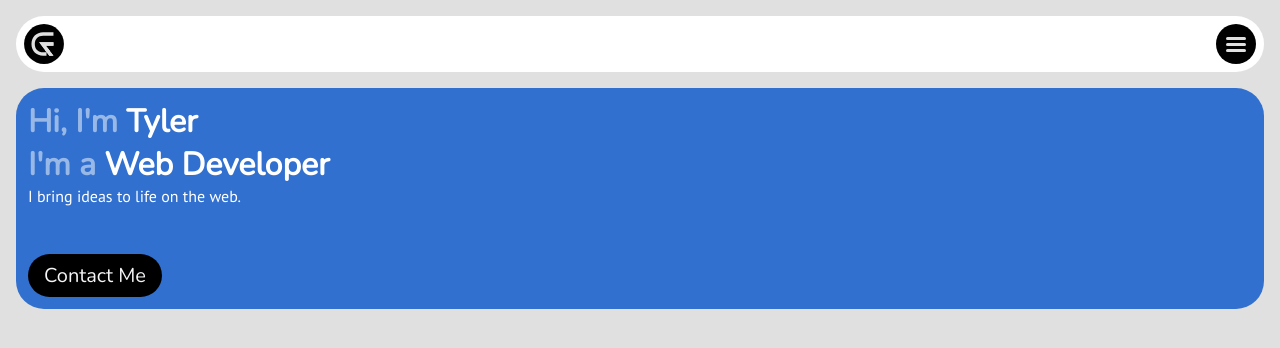
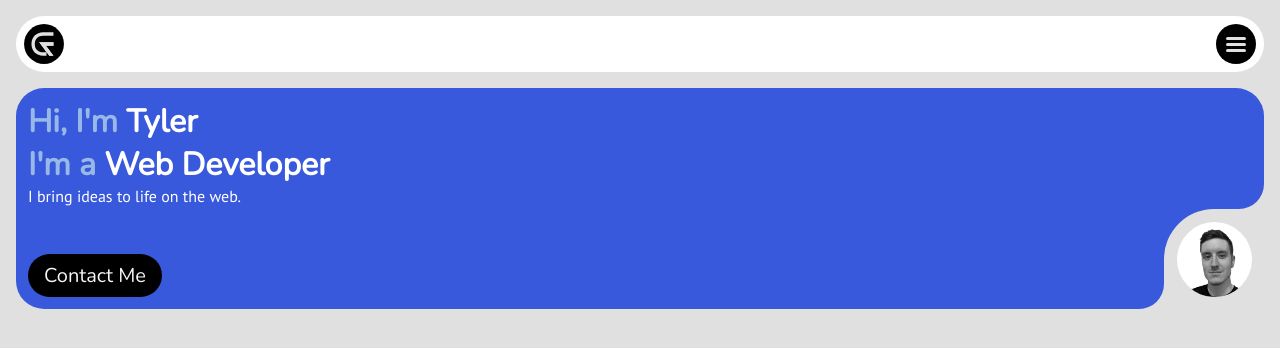
Before and after one commit to GarnerCode/garnercode-v3, a Nuxt app: page / in a window 1280 px wide. Shown: the top 348 px of the page. Built offline with nearby package versions, Linux system fonts and the light colour scheme.

Commit message:
Styling landing component

```diff
--- a/components/Landing.vue
+++ b/components/Landing.vue
@@ -6,18 +6,25 @@
             <p>I bring ideas to life on the web.</p>
         </div>
         <button class="button button-primary">Contact Me</button>
+        <div class="headshot-border headshot-border-top"></div>
+        <div class="headshot-border headshot-border-left"></div>
+        <div class="headshot-container">
+            <img src="images/headshot.webp" alt="Tyler Garner headshot">
+        </div>
     </section>
 </template>
 
 <style lang="scss">
     @media screen and (min-width: 0px) {
         #landing {
-            background-color: #3170cf;
+            background-color: #3959DC;
             padding: 0.75rem;
             margin: 1rem;
             display: flex;
             flex-direction: column;
+            justify-content: space-between;
             gap: 3rem;
+            position: relative;
             h1 {
                 color: #98B8E7;
                 .highlight {
@@ -27,6 +34,39 @@
             p {
                 color: white;
             }
+            .headshot-container {
+                width: 100px;
+                height: 100px;
+                background-color: var(--color-background);
+                display: flex;
+                flex-direction: column;
+                justify-content: center;
+                align-items: center;
+                position: absolute;
+                bottom: 0;
+                right: 0;
+                border-top-left-radius: 50px;
+            }
+            .headshot-border {
+                position: absolute;
+                width: 25px;
+                height: 25px;
+                border-bottom-right-radius: 28px;
+                box-shadow: 10px 10px 0 10px var(--color-background);
+                background-color: #3959DC;
+            }
+            .headshot-border-top {
+                bottom: 100px;
+                right: 0;
+            }
+            .headshot-border-left {
+                bottom: 0;
+                right: 100px;
+            }
+            img {
+                width: 75px;
+                border-radius: 100%;
+            }
         }
     }
 </style>
```
Also changed, not shown: static/images/headshot.webp (added).
